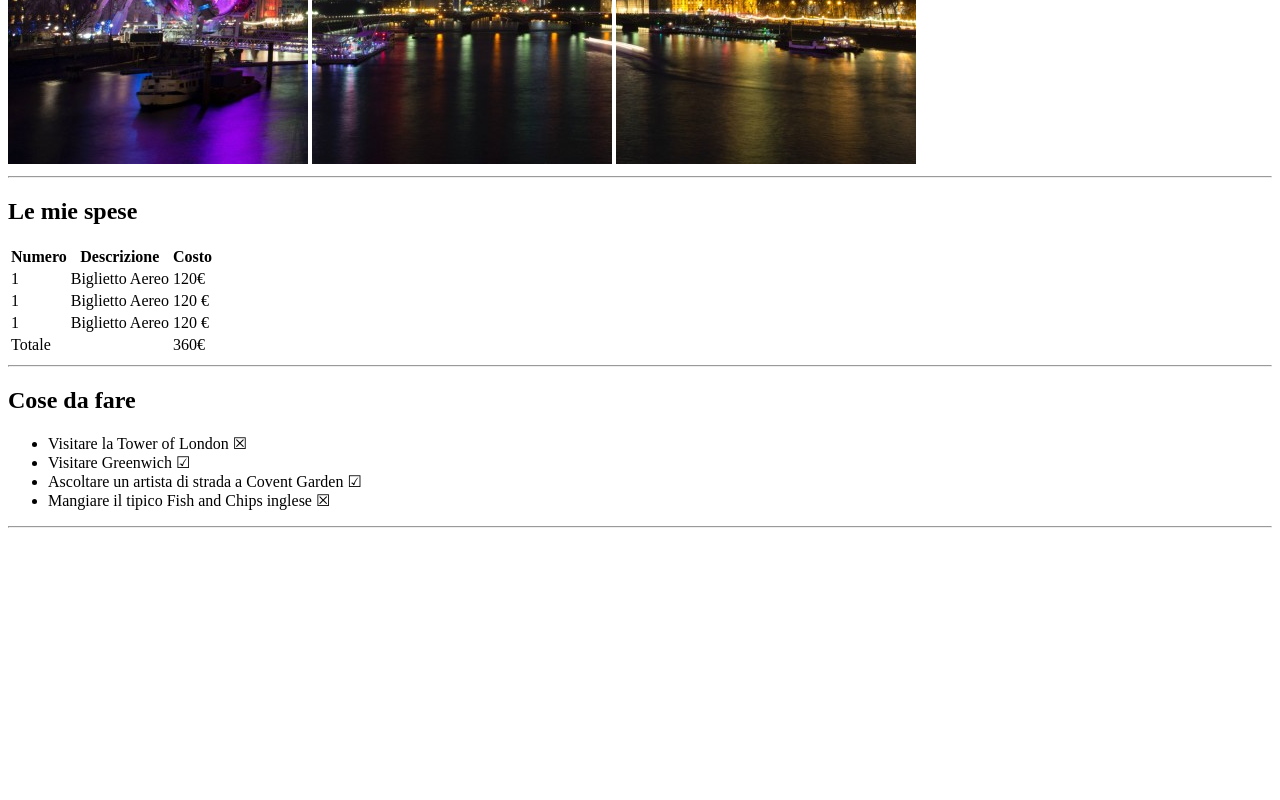
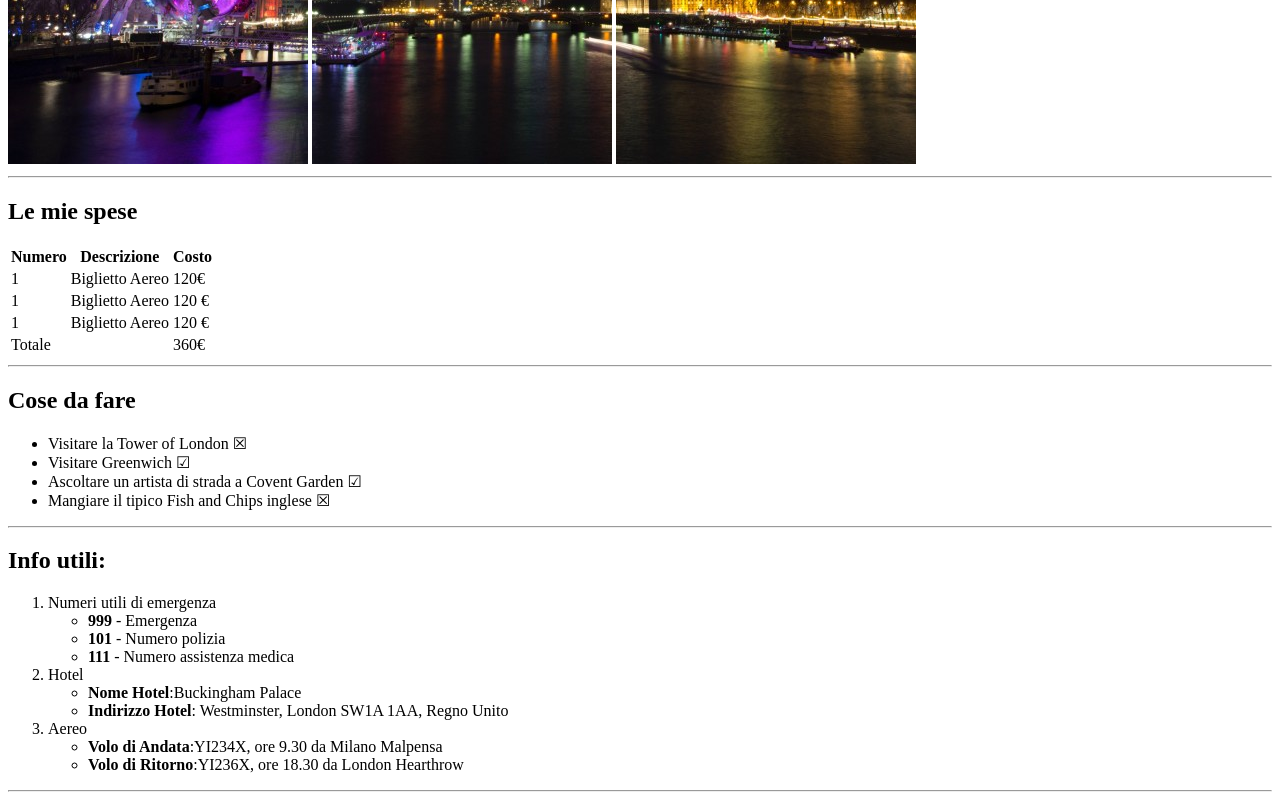
Before and after one commit to Damiano-Mariscoli/html-london-trip, a plain HTML site: page index.html in a window 1280 px wide. Shown: the part 516-1316 px from the top of the page. Before the commit the page ends 1052 px from the top, so only its background shows below. Drawn offline with Linux system fonts and the light colour scheme.

Commit message:
creazione lista annidata "info utili"

```diff
--- a/index.html
+++ b/index.html
@@ -63,7 +63,28 @@
             </ul>
         </div>
         <hr>
-
+        <h2>Info utili:</h2>
+        <div>
+            <ol>
+            <li>Numeri utili di emergenza</li>
+                <ul>
+                    <li><strong>999</strong> - Emergenza</li>
+                    <li><strong>101</strong> - Numero polizia</li>
+                    <li><strong>111</strong> - Numero assistenza medica</li>
+                </ul>
+            <li>Hotel</li>
+                <ul>
+                    <li><strong>Nome Hotel</strong>:Buckingham Palace</li>
+                    <li><strong>Indirizzo Hotel</strong>: Westminster, London SW1A 1AA, Regno Unito</li>
+                </ul>
+            <li>Aereo</li>
+                <ul>
+                    <li><strong>Volo di Andata</strong>:YI234X, ore 9.30 da Milano Malpensa</li>
+                    <li><strong>Volo di Ritorno</strong>:YI236X, ore 18.30 da London Hearthrow</li>
+                </ul>
+            </ol>
+        </div>
+        <hr>
     </main>
 
 </body>
```
